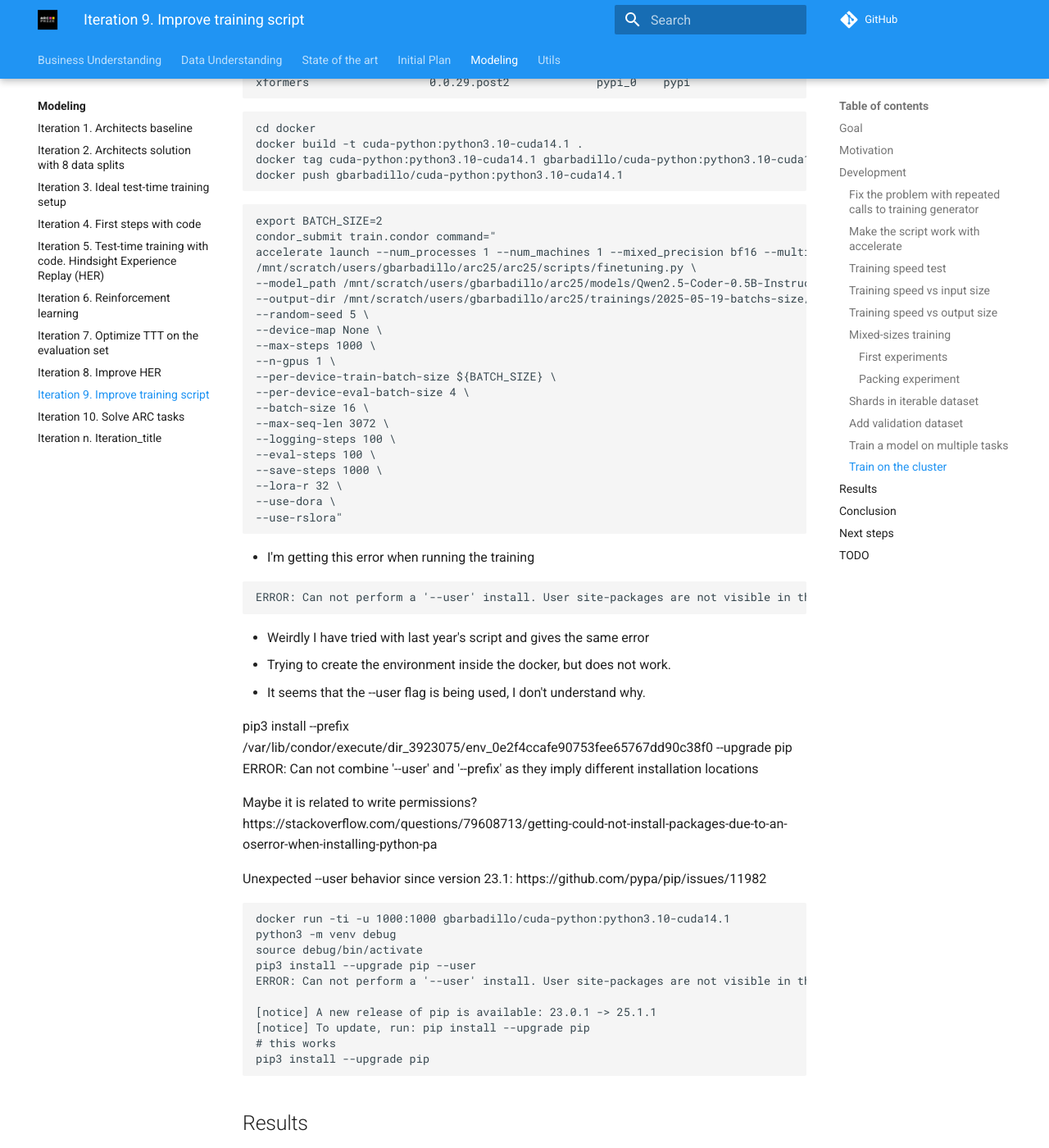
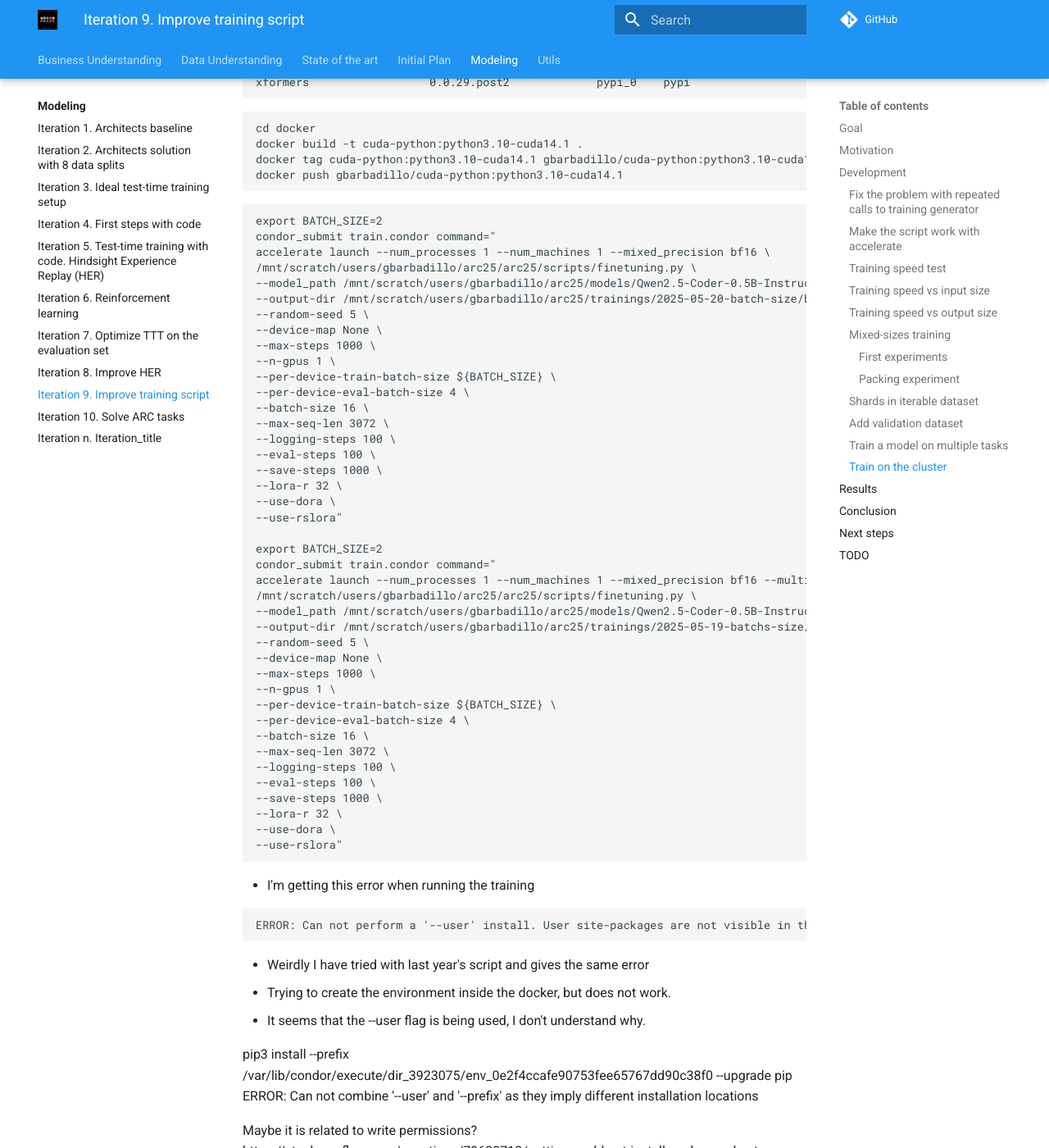
Before and after one commit to ironbar/arc25, an MkDocs documentation site: the page built from docs/modeling/Iteration_09_improve_training_script.md, in a window 1280 px wide and 1400 px high, scrolled down 6520 px. Shown: the whole window at 82% size. Built offline with MkDocs 1.6.1 and Material for MkDocs 9.7.7, drawn with Linux system fonts in a browser that asks for light colours; comment, search, counter and statistics services are not loaded; some of the changed text lies outside the part shown.

Commit message:
being able to train once, but struggling to install flash-attn

````diff
--- a/docs/modeling/Iteration_09_improve_training_script.md
+++ b/docs/modeling/Iteration_09_improve_training_script.md
@@ -288,6 +288,27 @@
 ```bash
 export BATCH_SIZE=2
 condor_submit train.condor command="
+accelerate launch --num_processes 1 --num_machines 1 --mixed_precision bf16 \
+/mnt/scratch/users/gbarbadillo/arc25/arc25/scripts/finetuning.py \
+--model_path /mnt/scratch/users/gbarbadillo/arc25/models/Qwen2.5-Coder-0.5B-Instruct/ \
+--output-dir /mnt/scratch/users/gbarbadillo/arc25/trainings/2025-05-20-batch-size/batch-size-${BATCH_SIZE} \
+--random-seed 5 \
+--device-map None \
+--max-steps 1000 \
+--n-gpus 1 \
+--per-device-train-batch-size ${BATCH_SIZE} \
+--per-device-eval-batch-size 4 \
+--batch-size 16 \
+--max-seq-len 3072 \
+--logging-steps 100 \
+--eval-steps 100 \
+--save-steps 1000 \
+--lora-r 32 \
+--use-dora \
+--use-rslora"
+
+export BATCH_SIZE=2
+condor_submit train.condor command="
 accelerate launch --num_processes 1 --num_machines 1 --mixed_precision bf16 --multi_gpu \
 /mnt/scratch/users/gbarbadillo/arc25/arc25/scripts/finetuning.py \
 --model_path /mnt/scratch/users/gbarbadillo/arc25/models/Qwen2.5-Coder-0.5B-Instruct/ \
@@ -339,6 +360,10 @@
 pip3 install --upgrade pip
 ```
 
+After deleting `rm -r /mnt/scratch/users/gbarbadillo/.config/pip` problems with pip where solved.
+
+It seems that it requires more than 16GB to create the environment and install flash-attn.
+
 ## Results
 
 I have trained a new model on a few drawing task for 32k steps (512k samples) in around 9 hours. This model
````
